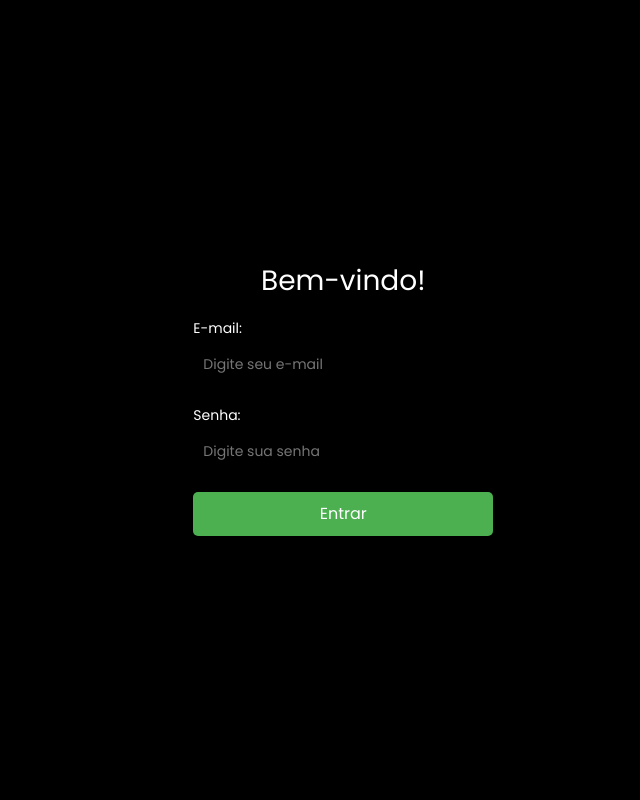
After one commit to GabrielNunesVonsnievski-py/UTrial, a CodeIgniter app: page /UTrial/index.php/login/index in a window 1280 px wide. The commit adds this page. Shown: the whole page, without its empty margins (640-1280 px from the left). Run offline with CodeIgniter, Linux system fonts and the light colour scheme.

Commit message:
25/04/2025

```diff
--- /dev/null
+++ b/application/controllers/Login.php
@@ -0,0 +1,35 @@
+<?php
+defined('BASEPATH') OR exit('No direct script access allowed');
+
+class Login extends CI_Controller {
+
+	public function __construct(){
+		parent:: __construct();
+	}
+
+	public function index()
+	{
+		$data = array(
+			'titulo' => 'Utrial | Login',
+			'sub_titulo' => 'Bem vindo(a)',
+			'icone_view' => 'fa-solid fa-code',
+			'styles' => array(
+				'plugins/datatables.net-bs4/css/dataTables.bootstrap4.min.css',
+				'dist/css/estacionar.css',
+			),
+
+			'scripts' => array(
+				'plugins/datatables.net/js/jquery.dataTables.min.js',
+                'plugins/datatables.net-bs4/js/dataTables.bootstrap4.min.js',
+                'plugins/datatables.net/js/traducaodatatables.js',
+                'dist/js/util.js',
+			),
+
+		);
+
+		$this->load->view('layout/header', $data);
+		$this->load->view('login/index');
+		$this->load->view('layout/footer');
+
+	}
+}
--- /dev/null
+++ b/application/views/login/index.php
@@ -0,0 +1,104 @@
+<!DOCTYPE html>
+<html lang="pt-BR">
+<head>
+    <meta charset="UTF-8">
+    <title>Login - Utrial</title>
+    <link href="https://fonts.googleapis.com/css2?family=Poppins&display=swap" rel="stylesheet">
+
+</head>
+<body>
+
+<div class="container">
+    <div class="left-side">
+        <img src="<?php  ?>" alt="">
+    </div>
+
+    <div class="right-side" style="background-color: black;">
+        <form class="login-form" method="post" action="processa_login.php">
+            <h2>Bem-vindo!</h2>
+            <div class="form-group">
+                <label for="email">E-mail:</label>
+                <input type="email" id="email" name="email" required placeholder="Digite seu e-mail">
+            </div>
+            <div class="form-group">
+                <label for="senha">Senha:</label>
+                <input type="password" id="senha" name="senha" required placeholder="Digite sua senha">
+            </div>
+            <button type="submit" class="btn-login">Entrar</button>
+        </form>
+    </div>
+</div>
+
+</body>
+</html>
+
+<style>
+        * {
+            margin: 0;
+            padding: 0;
+            box-sizing: border-box;
+            font-family: 'Poppins', sans-serif;
+            background-color: black;
+        }
+        body, html {
+            height: 100%;
+            width: 100%;
+        }
+        .container {
+            display: flex;
+            height: 100vh;
+        }
+        .left-side {
+            flex: 2;
+            background-image: url('public/img/Utrial_logo_ofc-removebg-preview.png') no-repeat center center;
+            background-size: cover;
+        }
+        .right-side {
+            flex: 1;
+            color: white;
+            display: flex;
+            flex-direction: column;
+            justify-content: center;
+            align-items: center;
+            padding: 40px;
+        }
+        .login-form {
+            width: 100%;
+            max-width: 300px;
+        }
+        .login-form h2 {
+            margin-bottom: 20px;
+            text-align: center;
+            font-size: 28px;
+        }
+        .form-group {
+            margin-bottom: 20px;
+            width: 100%;
+        }
+        .form-group label {
+            display: block;
+            margin-bottom: 5px;
+            font-size: 14px;
+        }
+        .form-group input {
+            width: 100%;
+            padding: 10px;
+            border: none;
+            border-radius: 5px;
+            font-size: 14px;
+        }
+        .btn-login {
+            width: 100%;
+            padding: 10px;
+            background-color: #4CAF50;
+            color: white;
+            border: none;
+            border-radius: 5px;
+            font-size: 16px;
+            cursor: pointer;
+            transition: background 0.3s;
+        }
+        .btn-login:hover {
+            background-color: #45a049;
+        }
+    </style>
```
Also changed, not shown: application/views/cursos/index.php (+4 -10 lines), application/views/layout/sidebar.php (+8 -8 lines), public/img/Utrial_logo_ofc-removebg-preview.png (added).
